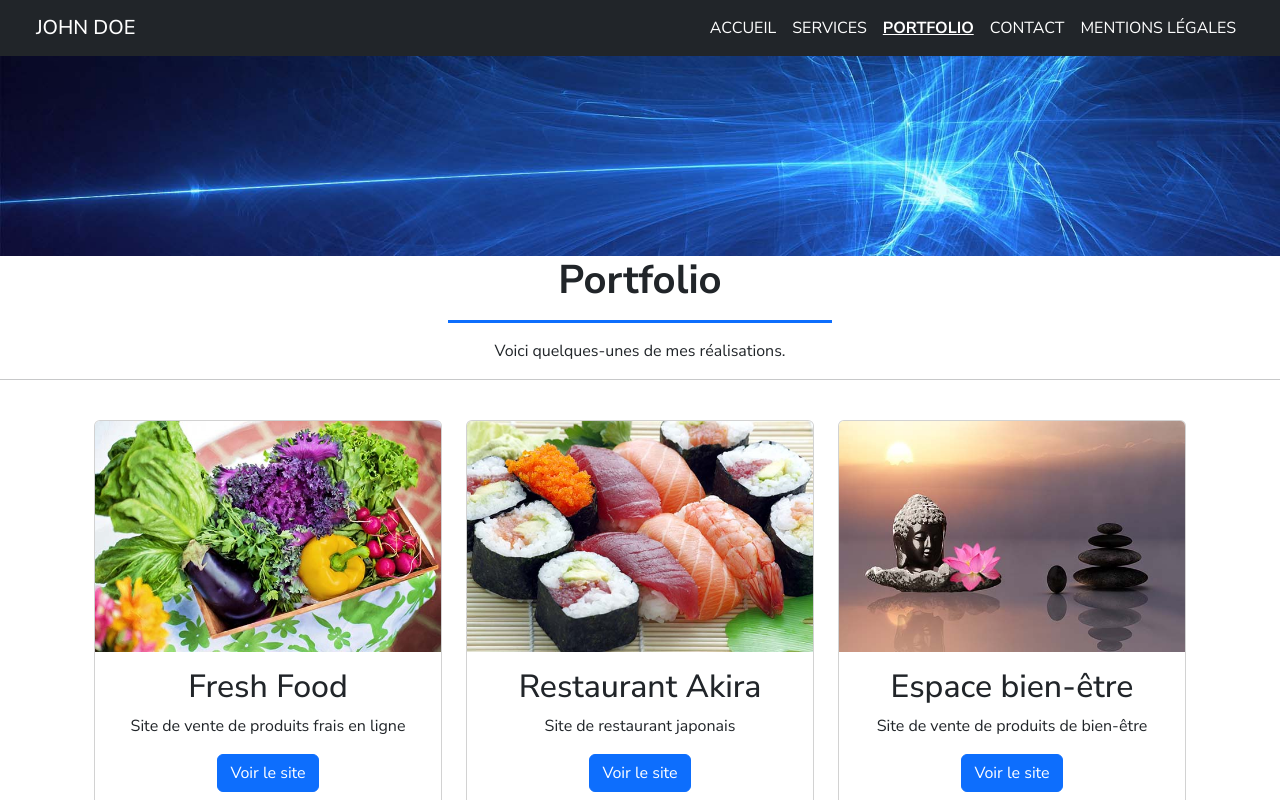
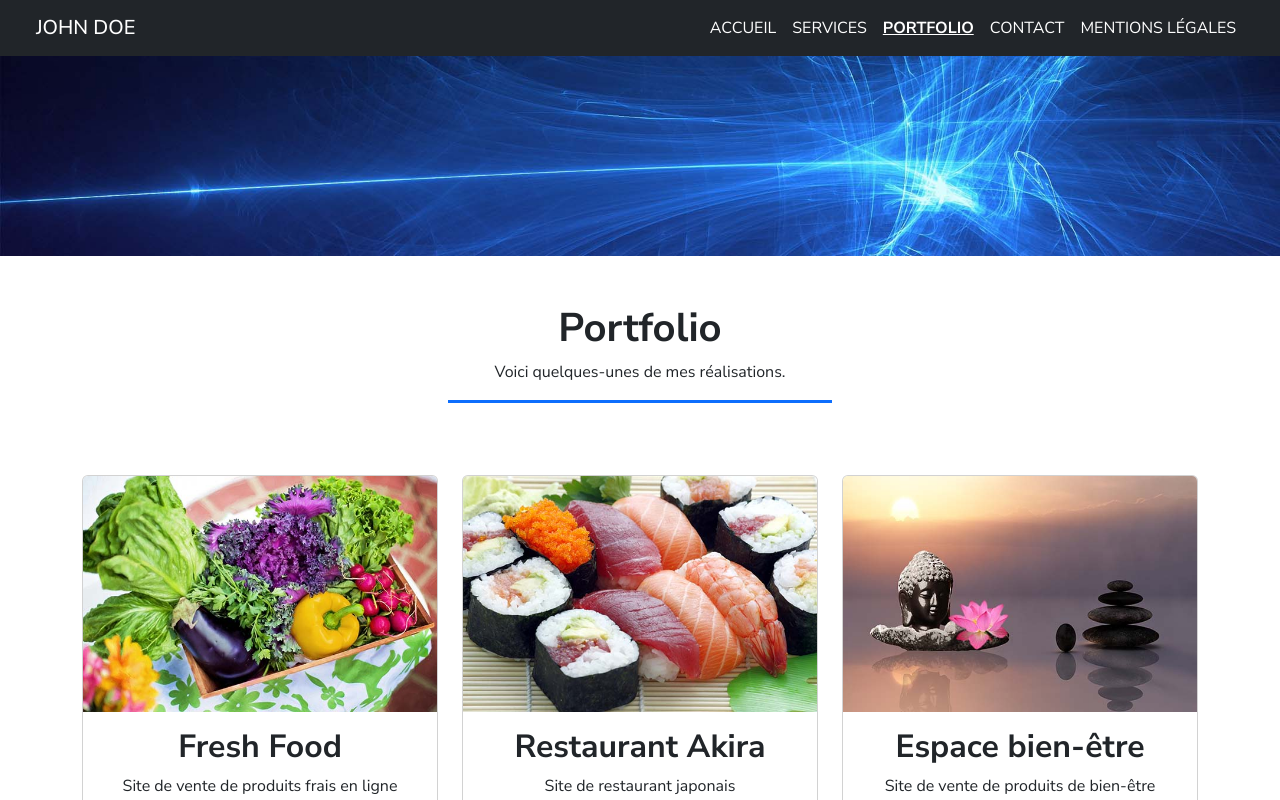
Before and after one commit to Lutch-1314/devoir-portfolio-bootstrap-react, a React (Create React App) app: page /portfolio in a window 1280 px wide. Shown: the top 800 px of the page. Built offline with nearby package versions, Linux system fonts and the light colour scheme.

Commit message:
portfolio-page-layout ok

```diff
--- a/src/other components/Card.jsx
+++ b/src/other components/Card.jsx
@@ -1,9 +1,9 @@
 const Card = ({ imageSrc, imageAlt, title, text, buttonText, footerText }) => {
   return (
-    <article className="card text-center">
+    <article className="card h-100 text-center">
       <img className="card-img-top" src={imageSrc} alt={imageAlt} />
       <div className="card-body">
-        <h2 className="card-title">{title}</h2>
+        <h2 className="card-title fw-bold">{title}</h2>
         <p className="card-text">{text}</p>
         <button type="button" className="btn btn-primary mb-3">
             {buttonText}
--- a/src/pages/Portfolio.jsx
+++ b/src/pages/Portfolio.jsx
@@ -56,13 +56,12 @@ const Portfolio = () => {
         <div className="container-fluid p-0">
             <header className="w-100 text-center">
                 <img src="./images/banner.jpg" className="img-fluid w-100" alt="une bannière bleue" />
-                <h1>Portfolio</h1>
+                <h1 className="mt-5">Portfolio</h1>
+                <p>Voici quelques-unes de mes réalisations.</p>
                 <div className="mx-auto my-3 bg-primary" style={{ width: '30%', height: '3px', marginTop: '5px' }}></div>
-                <p>Voici quelques-unes de mes réalisations.</p>
             </header>
-            <hr />
             <main className="container">
-                <section className="row row-cols-1 row-cols-md-3 g-4 m-0">
+                <section className="row row-cols-1 row-cols-md-3 g-4 my-5">
                     {articlesData.map((article, index) => (
                         <article className="col" key={index}>
                             <Card {...article} />
```
